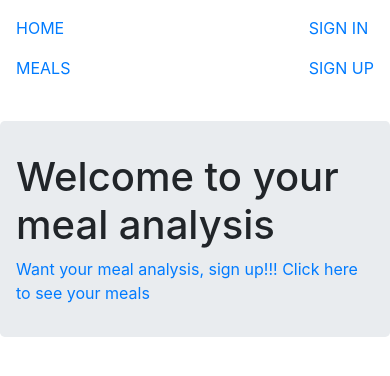
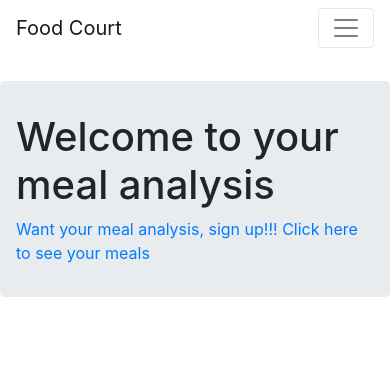
Before and after one commit to hedaukartik/TataAIG, a React (Create React App) app in the folder frontend/: page / in a window 390 px wide. Shown: the top 376 px of the page. Built offline with nearby package versions, Linux system fonts and the light colour scheme.

Commit message:
Header Navbar bootstrapped for mobile view

```diff
--- a/frontend/src/components/header/Header.js
+++ b/frontend/src/components/header/Header.js
@@ -1,24 +1,42 @@
-import React from "react";
+import React, { useState } from "react";
 import { Link } from "react-router-dom";
 import "./Header.styles.scss";
 
 const Header = () => {
+	const [isNavCollapsed, setIsNavCollapsed] = useState(true);
+
+	const handleNavCollapse = () => setIsNavCollapsed(!isNavCollapsed);
+
 	return (
 		<div className="header">
-			<nav className="navbar navbar-expand-lg">
-				<ul className="navbar-nav mr-auto">
-					<li className="nav-item">
-						<Link className="nav-link" to="/">
-							HOME
+			<nav className="navbar navbar-expand-sm navbar-light">
+				<Link className="navbar-brand" to="/">
+					Food Court
 				</Link>
-					</li>
+				<button
+					class="custom-toggler navbar-toggler"
+					type="button"
+					data-toggle="collapse"
+					data-target="#navbarsExample09"
+					aria-controls="navbarsExample09"
+					aria-expanded={!isNavCollapsed ? true : false}
+					aria-label="Toggle navigation"
+					onClick={handleNavCollapse}
+				>
+					<span class="navbar-toggler-icon"></span>
+				</button>
+				<div
+					className={`${
+						isNavCollapsed ? "collapse" : ""
+					} navbar-collapse`}
+					id="navbarSupportedContent"
+				>
+					<ul className="navbar-nav ml-auto">
 						<li className="nav-item">
 							<Link className="nav-link" to="/meals">
 								MEALS
 							</Link>
 						</li>
-				</ul>
-				<ul className="navbar-nav ml-auto">
 						{false ? (
 							<li className="nav-item">
 								<Link className="nav-link">
@@ -40,6 +58,7 @@ const Header = () => {
 							</>
 						)}
 					</ul>
+				</div>
 			</nav>
 		</div>
 	);
```
Lines whose indentation alone changed are shown as unchanged.
